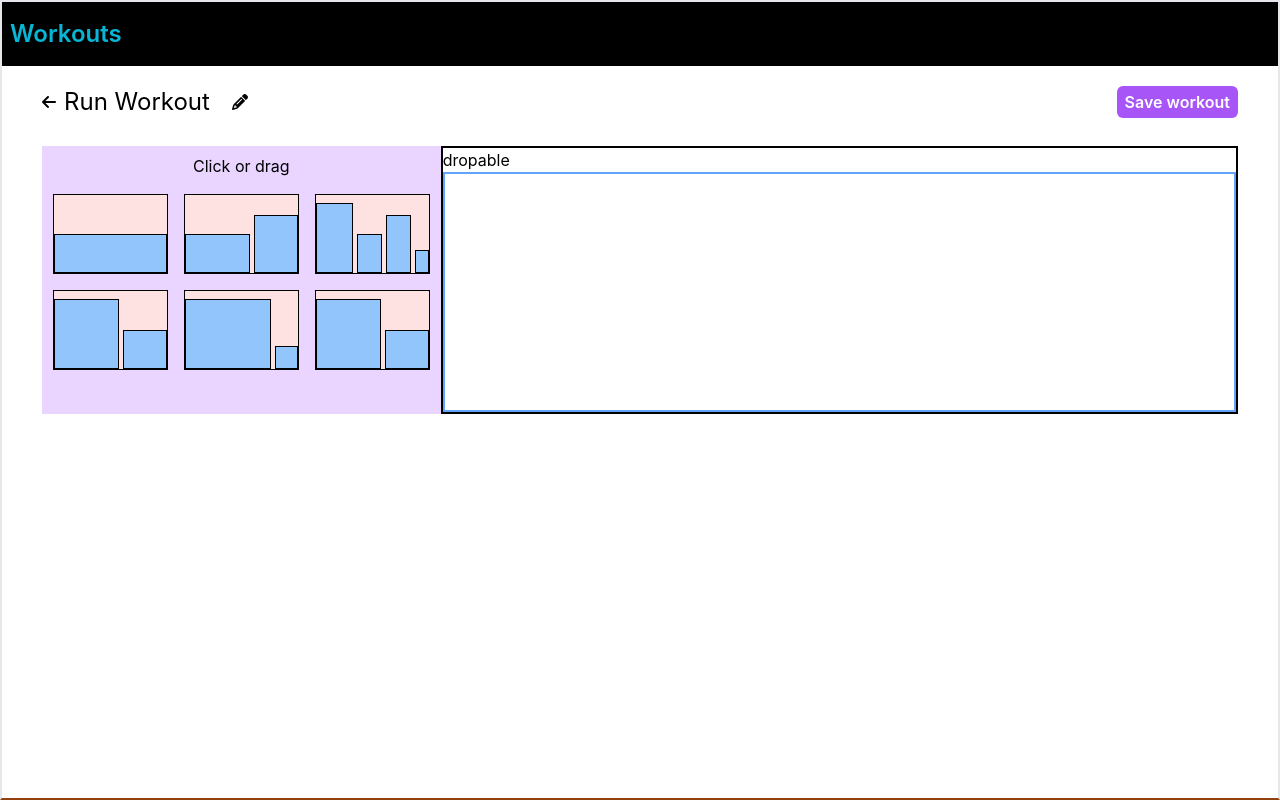
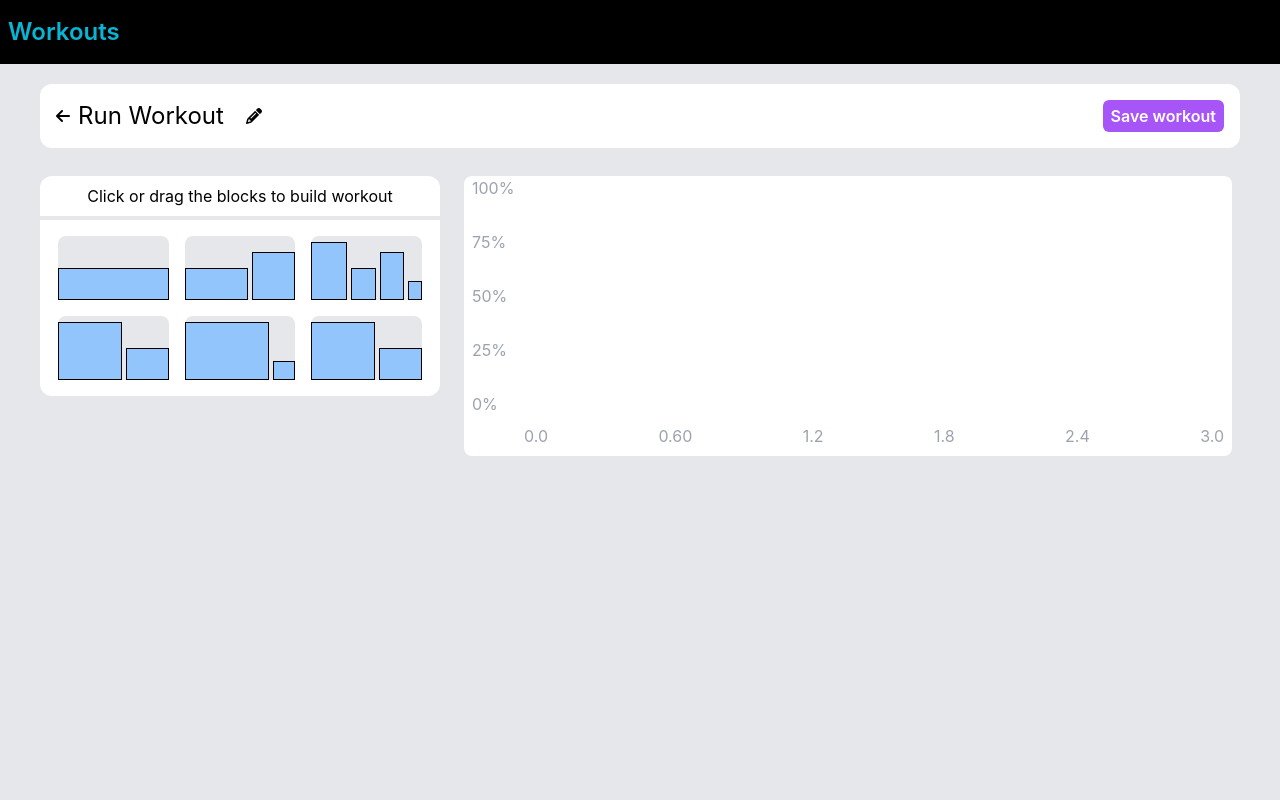
Before and after one commit to UpliftChunk/Spurfit-frontend, a React (Create React App) app: page / in a window 1280 px wide. Built offline with nearby package versions, Linux system fonts and the light colour scheme.

Commit message:
added graphs

```diff
--- a/src/components/BarGraph.js
+++ b/src/components/BarGraph.js
@@ -1,11 +1,11 @@
 import React from 'react'
 
-const BarGraph = ({units}) => {
+const BarGraph = ({units, snapshot}) => {
    return (
       <div className='flex items-end h-full gap-1'>
          {
             units.map((unit, index)=><div key={index}
-            className={`bg-blue-300 border border-black`}
+            className={`${snapshot.isDragging?"bg-blue-500":"bg-blue-300"} border border-black`}
             style={{
                flexGrow: `${unit.x}`,
                height: `${unit.y}%`
--- a/src/components/LeftSection.js
+++ b/src/components/LeftSection.js
@@ -16,7 +16,7 @@ const BasicUnit= ({item, index, setItems})=>{
          return new_items;
       })
    }
-   return <div className={`transition-all delay-300 w-[30%] h-20`} onClick={addItem}>
+   return <div className={`transition-all delay-300 w-[30%] h-16 rounded-lg`} onClick={addItem}>
       <Draggable draggableId={item.id} index={index} key={index} >
          {
             (provided, snapshot)=>{
@@ -24,9 +24,9 @@ const BasicUnit= ({item, index, setItems})=>{
                   {...provided.draggableProps}
                   {...provided.dragHandleProps}
                   ref= {provided.innerRef}
-                  className= {`h-full ${snapshot.isDragging? " bg-red-200":"bg-red-100"} border border-black `}
+                  className= {`h-full ${snapshot.isDragging? " bg-white":"bg-gray-200"}  rounded-lg`}
                   >
-                  <BarGraph units={item.units}/>
+                  <BarGraph units={item.units} snapshot={snapshot}/>
                </div>
             }
          }
@@ -37,14 +37,15 @@ const BasicUnit= ({item, index, setItems})=>{
 const LeftSection = ({setItems}) => {
 
   return (
-    <div className='h-full flex flex-col'>
+    <div className='flex flex-col bg-white rounded-xl'>
       <div className="sm:m-2 flex flex-wrap content-center justify-center md:gap-4 gap-1"    >
-         Click or drag
+         Click or drag the blocks to build workout
       </div>
+      <hr className='border-2'/>
       <Droppable droppableId="basics" direction='horiztontal'>
          {
             (provided)=>(
-               <div className="sm:m-2 flex flex-wrap content-center justify-center md:gap-4 gap-1 min-h-40"
+               <div className="sm:m-2 flex flex-wrap content-center justify-center md:gap-4 gap-1 min-h-40 sm:p-2"
                   {...provided.droppableProps}
                   ref={provided.innerRef}>
                   {
--- a/src/components/MixedDrops.js
+++ b/src/components/MixedDrops.js
@@ -5,37 +5,34 @@ import BarGraph from "./BarGraph"
 // const Container = styled.div``;
 // const Task = styled.div``;
 
-const BasicUnit= ({item, index})=>{
-  return <div className={`transition-all delay-300 flex-grow`} >
-    <Draggable draggableId={item.id+"##"+index} index={index} key={index} >
+const BasicUnit= ({item, index, sum})=>{
+  return (<Draggable draggableId={item.id+"##"+index} index={index} key={index} >
       {
           (provided, snapshot)=>{
             return <div
                 {...provided.draggableProps}
                 {...provided.dragHandleProps}
                 ref= {provided.innerRef}
-                className= {`h-full ${snapshot.isDragging? " bg-gray-200":"bg-gray-100"} border border-black `}
-                >
-                <BarGraph units={item.units}/>
+                className= {`h-full w-full `}
+              >
+                  <BarGraph units={item.units} snapshot={snapshot}/>
             </div>
           }
       }
-    </Draggable>
-  </div>
+    </Draggable>)
 }
 
 const MixedDrops = ({items}) => {
+  const sum= items.reduce((total, item) => total + item.total, 0);
   return (
-    <div className='flex flex-col w-full h-full content-center justify-center'>
-      <div>dropable</div>
-      {/* {console.log(items)} */}
+    <div className='flex flex-col w-full h-full'>
       <Droppable droppableId="mixed" direction="horizontal">
       {
           (provided)=>
-          <div className='w-full min-h-60 flex border-2 border-blue-400 gap-1'
+          <div className='w-full h-full flex justify-center gap-1 items-end'
           ref={provided.innerRef} {...provided.droppableProps}>
             {
-              items.map((item, index)=> <BasicUnit item={item} index={index} key={index}/>)
+              items.map((item, index)=> <BasicUnit item={item} index={index} key={index} sum={sum}/>)
             }
             {provided.placeholder}
           </div>
--- a/src/components/NavBar.js
+++ b/src/components/NavBar.js
@@ -2,13 +2,13 @@ import React from 'react'
 
 const NavBar = () => {
   return (
-   <div className='my-5 mx-1 md:mx-10 flex justify-between'>
+   <div className='my-5 mx-1 md:mx-10 flex justify-between bg-white rounded-xl md:px-4 md:py-4'>
       <div className='flex gap-2 content-center'>
          <i className="my-auto cursor-pointer fa-solid fa-arrow-left"></i>
          <input type='text' name='name' className='outline-none  border-none md:text-2xl w-28 md:w-40' defaultValue={"Run Workout"}/>
          <label htmlFor='name' className="my-auto cursor-pointer fa-solid fa-pencil"/>
       </div>
-      <div className='px-2 py-1 font-semibold cursor-pointer sm:hover:scale-110 transition-all rounded-md bg-purple-500 text-white text-ellipsis sm:scale-100 scale-75'>
+      <div className='px-2 py-1 font-semibold cursor-pointer sm:hover:scale-110 transition-all rounded-md bg-purple-500 text-white text-ellipsis sm:scale-100 sm:text-base text-sm'>
          Save workout
       </div>
    </div>
--- a/src/components/RightSection.js
+++ b/src/components/RightSection.js
@@ -0,0 +1,69 @@
+import React, { useEffect, useState } from 'react'
+import MixedDrops from './MixedDrops';
+
+const RightSection = ({items}) => {
+  const percentages = [0, 25, 50, 75, 100];
+  const [points, setPoints]= useState([]);
+  useEffect(()=>{
+   console.log(items);
+   setPoints(()=>{
+      let total = items.reduce((total,item) => total + item.total, 0);
+      if(total===0) total = 3;
+      const new_points = [];
+      for(let i=0; i<=total; i+=(total/5)) new_points.push(i.toPrecision(2));
+      console.log(new_points);
+      return new_points;
+   })
+   console.log("hi");
+
+  },[items])
+  return (
+    <div className='flex flex-col h-full text-gray-400 sm:text-base text-xs'>
+      <div className='flex-grow flex gap-3 rounded-t-lg bg-white'>
+         <div className='w-3 sm:w-10 flex flex-col-reverse justify-between px-2'>
+            {percentages.map((percentage,index) =><div key={index}>{percentage}%</div>)}
+         </div>
+         <div className='flex-grow px-2 min-h-60'>
+            <MixedDrops items={items}/>
+         </div>
+      </div>
+      <div className='flex gap-3 bg-white rounded-b-lg'>
+         <div className='w-3 sm:w-10'></div>
+         <div className='flex-grow flex justify-between p-2'>
+            {points.map((point,index) =><div key={index}>{point}</div>)}
+         </div>
+      </div>
+      <div className='flex flex-col gap-2 my-2'>
+         {
+            items.map((item,index) =>(
+               <div key={index} className='flex flex-col rounded-lg bg-white text-black'>
+                  <div className='flex justify-between py-2 sm:px-10 px-2'>
+                     <div className='text-xl'>
+                        {item.name}
+                     </div>
+                     <div className="my-auto cursor-pointer fa-solid fa-ellipsis-vertical"></div>
+                  </div>
+                  <hr className='border-2'/>
+                  <div className='flex flex-col py-2 sm:px-10 px-2 gap-2'>
+                     {
+                        item.units.map((unit, index)=>(
+                           <div key={index} className='rounded-lg bg-blue-100 p-2 flex justify-between'>
+                              <div className='my-auto'>Run</div>
+                              <div className='flex'>
+                                 <div className='rounded-lg bg-white sm:mx-2 p-2 sm:text-sm'>{unit.x} KMS</div>
+                                 <div className='rounded-lg bg-white mx-1 p-2 sm:text-sm'>
+                                    <div className="my-auto cursor-pointer fa-solid fa-ellipsis-vertical"></div>
+                                 </div>
+                              </div>
+                           </div>
+                        ))
+                     }
+                  </div>
+               </div>))
+         }
+      </div>
+    </div>
+  )
+}
+
+export default RightSection
--- a/src/components/Rootlayout.js
+++ b/src/components/Rootlayout.js
@@ -1,10 +1,10 @@
-// import styled from 'styled-components';
 import LeftSection from './LeftSection.js';
-import MixedDrops from './MixedDrops.js';
 import NavBar from './NavBar.js';
 import { DragDropContext } from 'react-beautiful-dnd';
 import { useState } from 'react';
 import { ITEMS } from "../tempData/Basics"
+import RightSection from './RightSection.js';
+
 
 const Rootlayout = () => {
    const [items, setItems] = useState([]);
@@ -38,18 +38,18 @@ const Rootlayout = () => {
 
    }
   return (
-    <div className='flex flex-col min-h-screen content-center border-2 border-b-amber-800'>
+    <div className='flex flex-col min-h-screen content-center bg-gray-200'>
       <div className='text-cyan-500 bg-black text-2xl font-semibold py-4 px-2'>
          Workouts
       </div>
       <NavBar/>
       <DragDropContext onDragEnd={OnDragEndFunc}>
-         <div className='my-2 mx-1 md:mx-10 flex flex-wrap'>
-            <div className='bg-purple-200 md:w-1/3 w-full'>
+         <div className='my-2 mx-1 md:mx-10 flex flex-wrap gap-4'>
+            <div className='md:w-1/3 w-full'>
                <LeftSection setItems={setItems}/>
             </div>
-            <div className='flex-grow flex-col content-center justify-center gap-4 border-2 border-black '>
-               <MixedDrops items={items}/>
+            <div className='flex-grow rounded-lg sm:px-2'>
+               <RightSection items={items}/>
             </div>
          </div>
       </DragDropContext>
--- a/src/tempData/Basics.js
+++ b/src/tempData/Basics.js
@@ -1,6 +1,6 @@
 exports.ITEMS = [
    {
-      name: "a",
+      name: "Basic",
       id: "1",
       units: [
          {x:3, y:50},
@@ -9,7 +9,7 @@ exports.ITEMS = [
       className: "bg-blue-300 border-2 border-black m-2 min-w-40 min-h-40 rounded",
    },
    {
-      name: "b",
+      name: "Warm up",
       id: "2",
       units: [
          {x:3, y:50},
@@ -19,7 +19,7 @@ exports.ITEMS = [
       className: "bg-blue-300 border-2 border-black m-2 min-w-40 min-h-40 rounded",
    },
    {
-      name: "c",
+      name: "Run",
       id: "3",
       units: [
          {x:3, y:90},
@@ -31,7 +31,7 @@ exports.ITEMS = [
       className: "bg-blue-300 border-2 border-black m-2 min-w-40 min-h-40 rounded",
    },
    {
-      name: "d",
+      name: "Cool down",
       id: "4",
       units: [
          {x:3, y:90},
@@ -41,7 +41,7 @@ exports.ITEMS = [
       className: "bg-blue-300 border-2 border-black m-2 min-w-40 min-h-40 rounded",
    },
    {
-      name: "e",
+      name: "Breathe",
       id: "5",
       units: [
          {x:4, y:90},
@@ -51,7 +51,7 @@ exports.ITEMS = [
       className: "bg-blue-300 border-2 border-black m-2 min-w-40 min-h-40 rounded",
    },
    {
-      name: "f",
+      name: "Walk",
       id: "6",
       units: [
          {x:3, y:90},
--- a/src/tempData/Mixed.js
+++ /dev/null
@@ -1,3 +0,0 @@
-exports.items = [{
-
-}]
```
